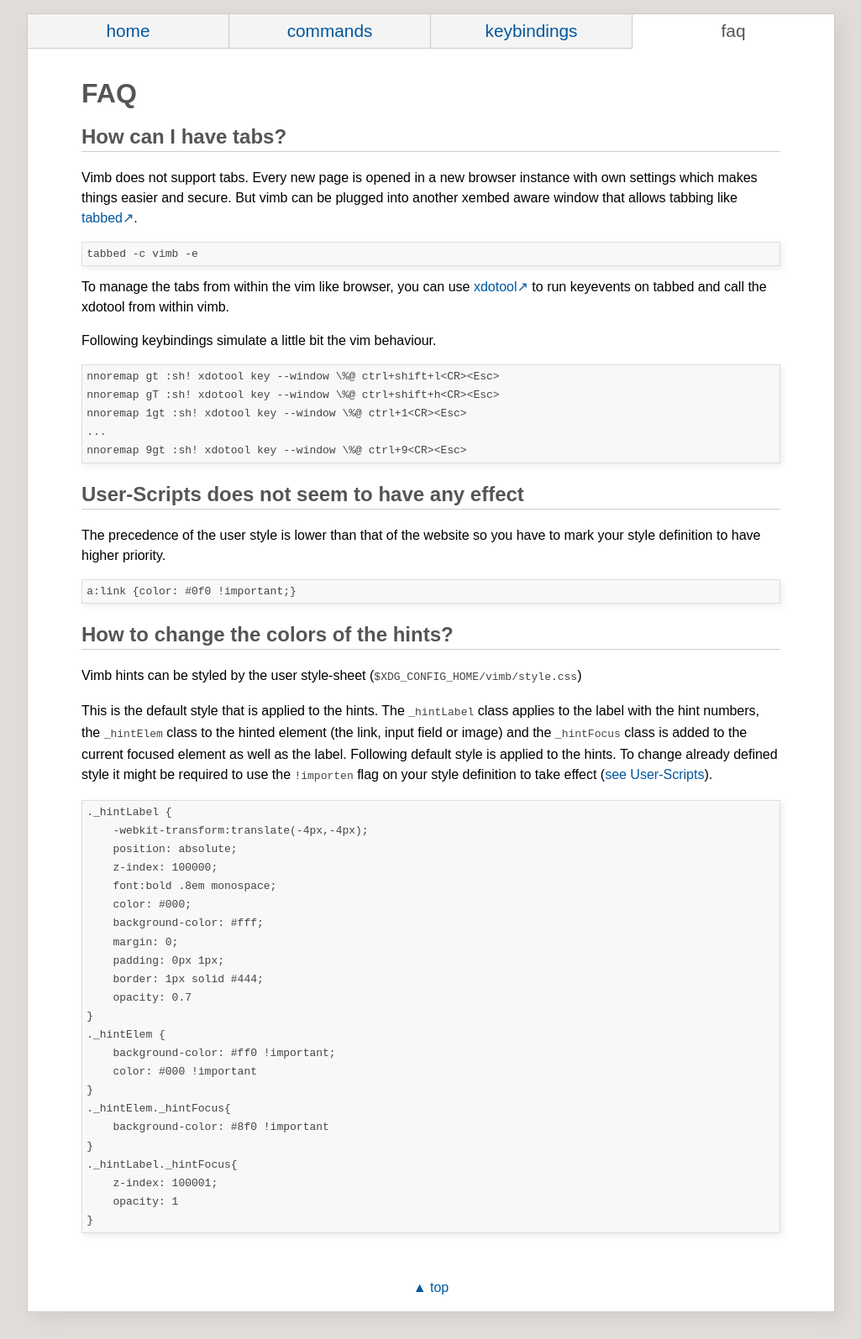
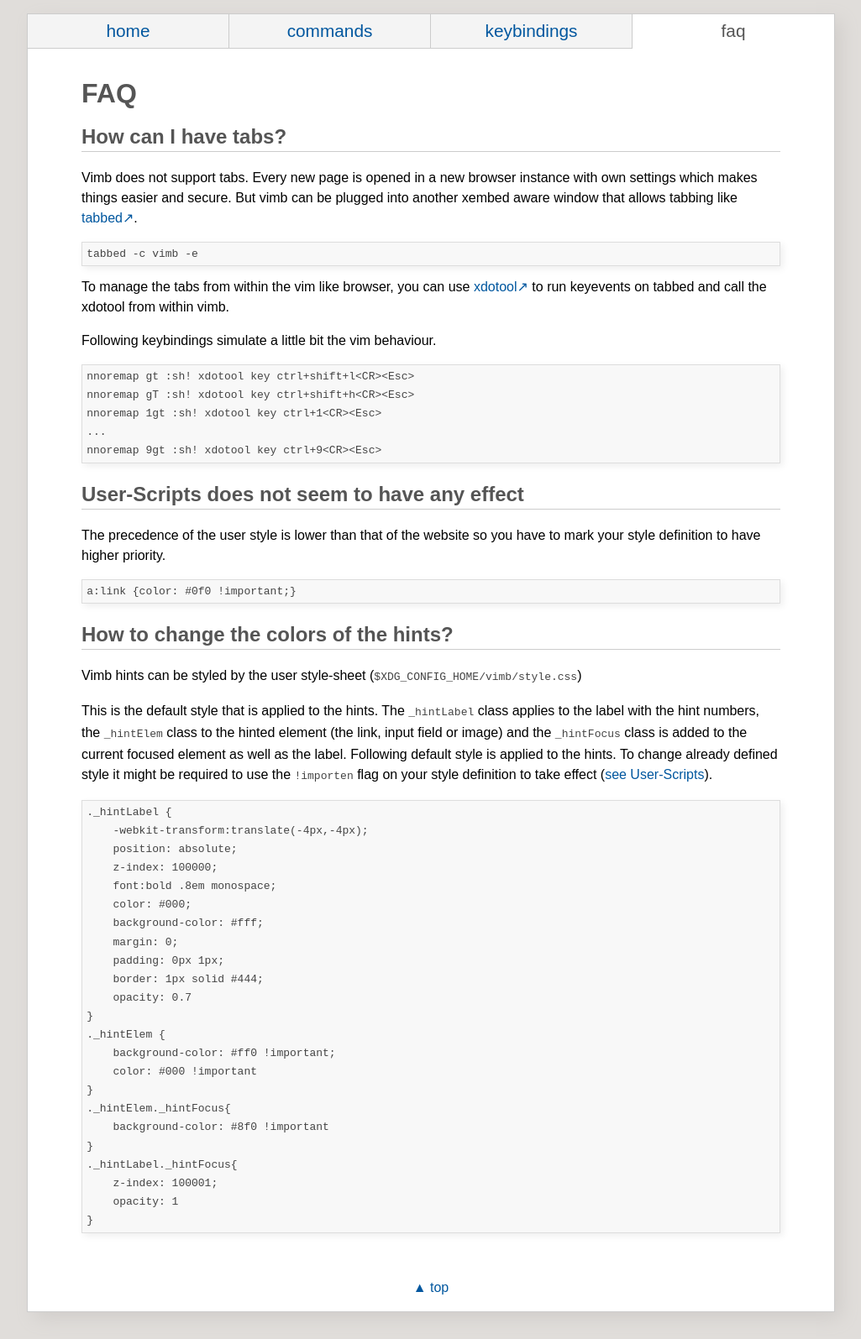
Before and after one commit to fanglingsu/vimb, a Jekyll site: the page built from faq.md, in a window 1280 px wide. Shown: the whole page at 84% size, without its empty margins (127-1152 px from the left). Built offline with Jekyll 4.4.1, drawn with Linux system fonts in a browser that asks for light colours.

Commit message:
Removed unneeded window parameter from xdotool example.

```diff
--- a/faq.md
+++ b/faq.md
@@ -20,11 +20,11 @@
 
 Following keybindings simulate a little bit the vim behaviour.
 
-    nnoremap gt :sh! xdotool key --window \%@ ctrl+shift+l<CR><Esc>
-    nnoremap gT :sh! xdotool key --window \%@ ctrl+shift+h<CR><Esc>
-    nnoremap 1gt :sh! xdotool key --window \%@ ctrl+1<CR><Esc>
+    nnoremap gt :sh! xdotool key ctrl+shift+l<CR><Esc>
+    nnoremap gT :sh! xdotool key ctrl+shift+h<CR><Esc>
+    nnoremap 1gt :sh! xdotool key ctrl+1<CR><Esc>
     ...
-    nnoremap 9gt :sh! xdotool key --window \%@ ctrl+9<CR><Esc>
+    nnoremap 9gt :sh! xdotool key ctrl+9<CR><Esc>
 
 ## User-Scripts does not seem to have any effect
 {:#user-scripts}
```
